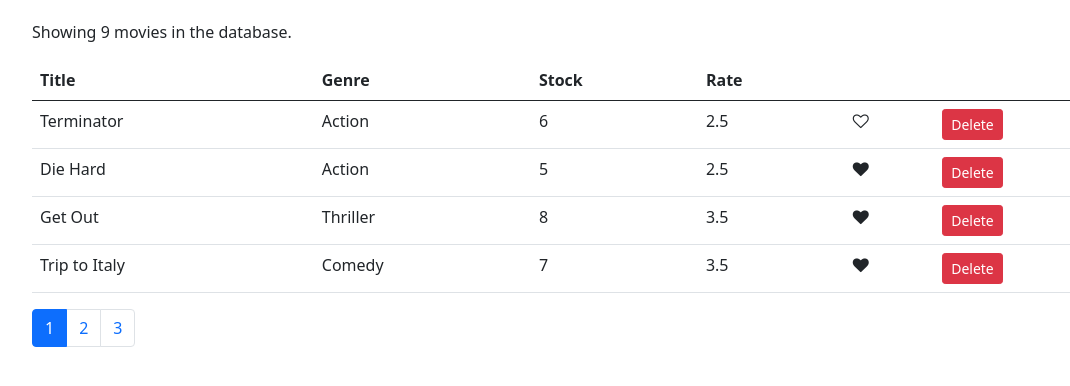
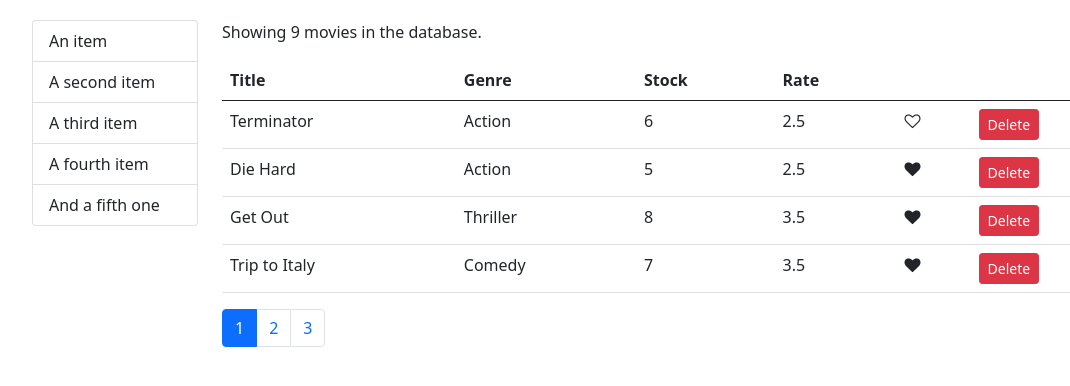
Before and after one commit to rickykiet83/vidly_react, a React (Create React App) app: page / in a window 1280 px wide. Shown: the top 386 px of the page, without its empty margins (50-1120 px from the left). Built offline with nearby package versions, Linux system fonts and the light colour scheme.

Commit message:
List Group - Component Interface

```diff
--- /dev/null
+++ b/src/components/common/listGroup.jsx
@@ -0,0 +1,17 @@
+import React from 'react';
+
+const ListGroup = () => {
+  return (
+    <div>
+      <ul className='list-group'>
+        <li className='list-group-item'>An item</li>
+        <li className='list-group-item'>A second item</li>
+        <li className='list-group-item'>A third item</li>
+        <li className='list-group-item'>A fourth item</li>
+        <li className='list-group-item'>And a fifth one</li>
+      </ul>
+    </div>
+  );
+};
+
+export default ListGroup;
--- a/src/components/movies.jsx
+++ b/src/components/movies.jsx
@@ -2,15 +2,22 @@ import React, { Component } from 'react';
 import { deleteMovie, getMovies } from './../services/fakeMovieService';
 
 import Like from './common/like';
+import ListGroup from './common/listGroup';
 import Pagination from './common/pagination';
+import { getGenres } from '../services/fakeGenreService';
 import paginate from './../utils/paginate';
 
 class Movies extends Component {
   state = {
-    movies: getMovies(),
+    movies: [],
+    genres: [],
     currentPage: 1,
     pageSize: 4,
   };
+
+  componentDidMount() {
+    this.setState({ movies: getMovies(), genres: getGenres() });
+  }
 
   handleDelete = (movie) => {
     // const movies = this.state.movies.filter((m) => m._id !== movie._id);
@@ -31,6 +38,10 @@ class Movies extends Component {
     this.setState({ currentPage: page });
   };
 
+  handleGenreSelect = (genre) => {
+    console.log(genre);
+  };
+
   render() {
     const { length: count } = this.state.movies;
     const { pageSize, currentPage, movies: allMovies } = this.state;
@@ -39,7 +50,14 @@ class Movies extends Component {
     const movies = paginate(allMovies, currentPage, pageSize);
 
     return (
-      <React.Fragment>
+      <div className='row'>
+        <div className='col-2'>
+          <ListGroup
+            items={this.state.genres}
+            onItemSelect={this.handleGenreSelect}
+          />
+        </div>
+        <div className='col'>
           <p>Showing {count} movies in the database.</p>
           <table className='table'>
             <thead>
@@ -83,7 +101,8 @@ class Movies extends Component {
             currentPage={currentPage}
             onPageChange={this.handlePageChange}
           />
-      </React.Fragment>
+        </div>
+      </div>
     );
   }
 }
```
Lines whose indentation alone changed are shown as unchanged.
